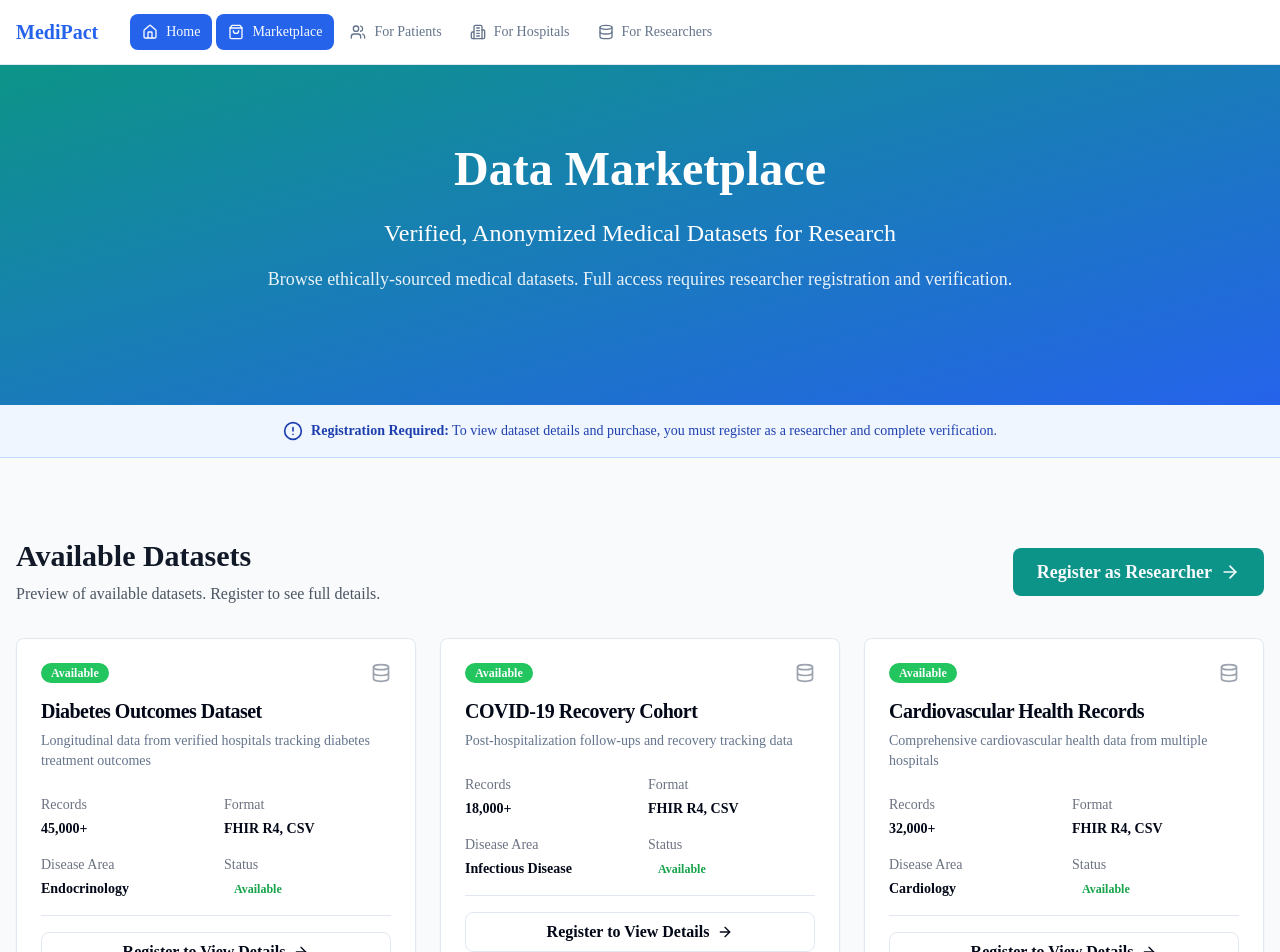
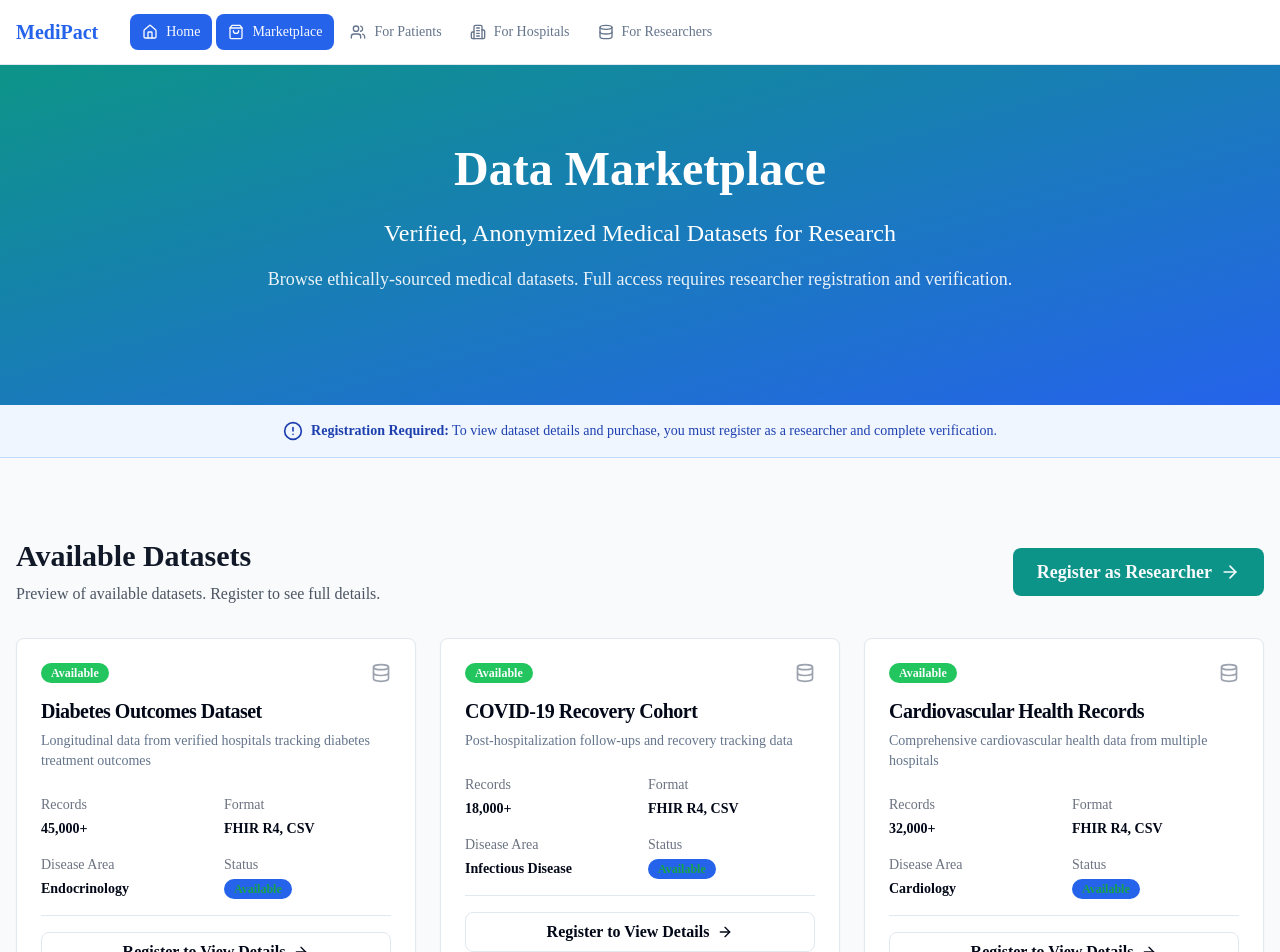
Before and after one commit to najuna-brian/medipact, a Next.js app in the folder frontend/: page /marketplace in a window 1280 px wide. Shown: the top 952 px of the page. Built offline with nearby package versions, Linux system fonts and the light colour scheme.

Commit message:
fix: Change Badge variant from 'outline' to 'default' to fix build error

```diff
--- a/frontend/src/app/marketplace/page.tsx
+++ b/frontend/src/app/marketplace/page.tsx
@@ -106,7 +106,7 @@ export default function MarketplacePage() {
                     </div>
                     <div>
                       <p className="text-gray-500 mb-1">Status</p>
-                      <Badge variant="outline" className="text-green-600 border-green-600">
+                      <Badge variant="default" className="text-green-600 border-green-600">
                         {dataset.status}
                       </Badge>
                     </div>
```
